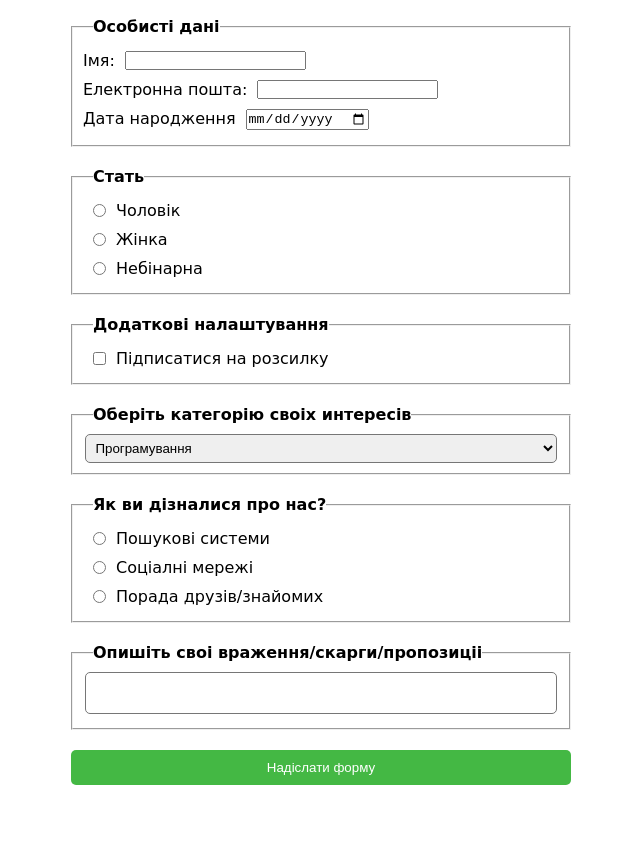
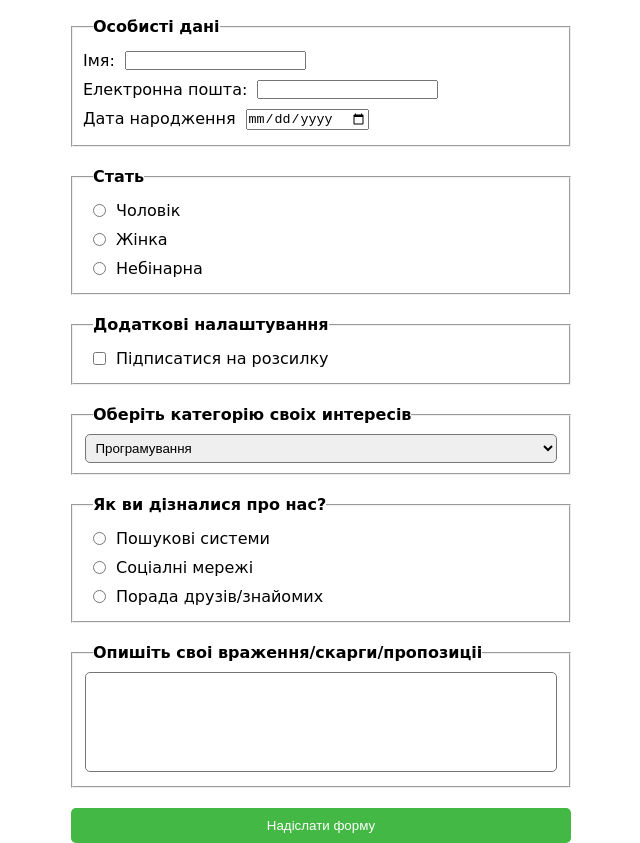
Before and after one commit to PolinaSmir/homework-form, a plain HTML site: page index.html in a window 1280 px wide. Shown: the part 79-922 px from the top of the page, without its empty margins (319-959 px from the left). Before the commit the page ends 864 px from the top, so only its background shows below. Drawn offline with Linux system fonts and the light colour scheme; a web font is replaced by a local one.

Commit message:
homework-done

```diff
--- a/style.css
+++ b/style.css
@@ -50,6 +50,7 @@ textarea {
 }
 
 textarea {
+  height: 100px;
   resize: none;
 }
 
@@ -60,6 +61,7 @@ button {
   border: none;
   background-color: rgb(68, 184, 68);
   color: white;
+  cursor: pointer;
 }
 
 button:hover {
```
